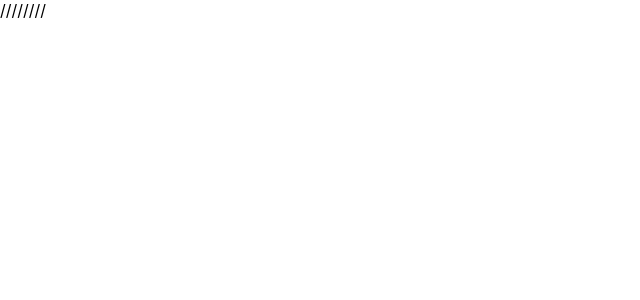
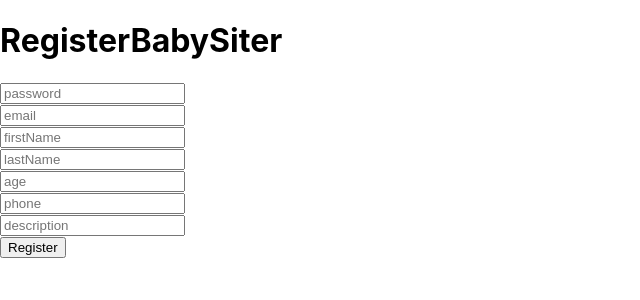
Before and after one commit to SrFullStack/babys, a React (Create React App) app: page /RegisterBabySiter in a window 1280 px wide. Before the commit this address had no page. Shown: the top 300 px of the page, without its empty margins (0-640 px from the left). Built offline with nearby package versions, Linux system fonts and the light colour scheme.

Commit message:
27/02/2023

```diff
--- a/public/index.html
+++ b/public/index.html
@@ -1,7 +1,6 @@
 <!DOCTYPE html>
 <html lang="en">
   <head>
-    ////////
     <meta charset="utf-8" />
     <link rel="icon" href="%PUBLIC_URL%/favicon.ico" />
     <meta name="viewport" content="width=device-width, initial-scale=1" />
--- a/src/App.js
+++ b/src/App.js
@@ -5,14 +5,17 @@ import './App.css';
 import React from 'react';
 import Menu from './Menu';
 import BabySiterGetById from './BabySiterGetById';
+
+import RegisterBabySiter from './RegisterBabySiter';
 const App = () => (
 
 
   <BrowserRouter>
   <Routes>
-    {/* <Route path="/" element={<Menu/>} /> */}
-    <Route path="/" element={<BabySiterGetById/>} />
-    BabySiterGetById
+    <Route path="/" element={<Menu/>} />
+    <Route path="/BabySiterGetById" element={<BabySiterGetById/>} />
+
+    <Route path="/RegisterBabySiter" element={<RegisterBabySiter/>} />
   </ Routes>
 </BrowserRouter>
 
--- a/src/BabySiterGetById.js
+++ b/src/BabySiterGetById.js
@@ -1,11 +1,13 @@
 import { useState } from 'react';
 import axios from "axios";
 import React from 'react';
+import { useNavigate } from 'react-router-dom';
 
 export default function BabySiterGetById() {
 
     const [password, setPassword] = useState("");
     const [email, setEmail] = useState("");
+    const navigate=useNavigate();
 
     const BabySiterGetById =async ()=>{
    try{
@@ -23,6 +25,9 @@ export default function BabySiterGetById() {
         console.error(err);
     }
 }
+const RegisterBabySiter=()=>{
+  navigate("/RegisterBabySiter")
+}
     return (
 
       <div>
@@ -30,6 +35,7 @@ export default function BabySiterGetById() {
        <input className="input" type="password" placeholder='password' onChange={(e) => setPassword(e.target.value)} /><br></br>
        <input className="input" type="email" placeholder='email' onChange={(e) => setEmail(e.target.value)} /><br></br>
        <button onClick={BabySiterGetById}>GetById</button>
+       <button onClick={RegisterBabySiter}>RegisterBabySiter</button>
       </div>
     )
   }
--- a/src/Menu.js
+++ b/src/Menu.js
@@ -3,9 +3,13 @@ import { useState } from "react";
 import { useNavigate, useLocation } from "react-router-dom";
 
 export default function Menu() {
+    const navigate=useNavigate();
+const babysiter=()=>{
 
+  navigate("/BabySiterGetById",{replace:false})
+}
     return (<div>
-        <h1>ברוכים hhh </h1>
+    <button onClick={babysiter}>babysiter</button>
 
 
     </div>);
--- /dev/null
+++ b/src/RegisterBabySiter.js
@@ -0,0 +1,32 @@
+
+import { useState } from "react";
+import { useNavigate, useLocation } from "react-router-dom";
+
+export default function RegisterBabySiter() {
+    const [password, setPassword] = useState("");
+    const [email, setEmail] = useState("");
+    const [firstName,setFirstName]=useState("");
+    const[lastName,setLastName]=useState("");
+    const [age,setAge]=useState(0);
+    const [phone,setPhone]=useState(0);
+    const [description,setDescription]=useState("");
+
+const Register=()=>{
+    // const article = { email:'ema'};
+    // axios.post('https://reqres.in/api/articles', article)
+    //     .then(response => setArticleId(response.data.id));
+}
+// https://jasonwatmore.com/post/2020/07/17/react-axios-http-post-request-examples
+
+    return (<div>
+    <h1>RegisterBabySiter</h1>
+    <input className="input" type="password" placeholder='password' onChange={(e) => setPassword(e.target.value)} /><br></br>
+    <input className="input" type="text" placeholder='email' onChange={(e) => setEmail(e.target.value)} /><br></br>
+    <input className="input" type="text" placeholder='firstName' onChange={(e) => setFirstName(e.target.value)} /><br></br>
+    <input className="input" type="text" placeholder='lastName' onChange={(e) => setLastName(e.target.value)} /><br></br>
+    <input className="input" type="number" placeholder='age' onChange={(e) => setAge(e.target.value)} /><br></br>
+    <input className="input" type="number" placeholder='phone' onChange={(e) => setPhone(e.target.value)} /><br></br>
+    <input className="input" type="text" placeholder='description' onChange={(e) => setDescription(e.target.value)} /><br></br>
+    <button onClick={Register}>Register</button>
+    </div>);
+};
```
